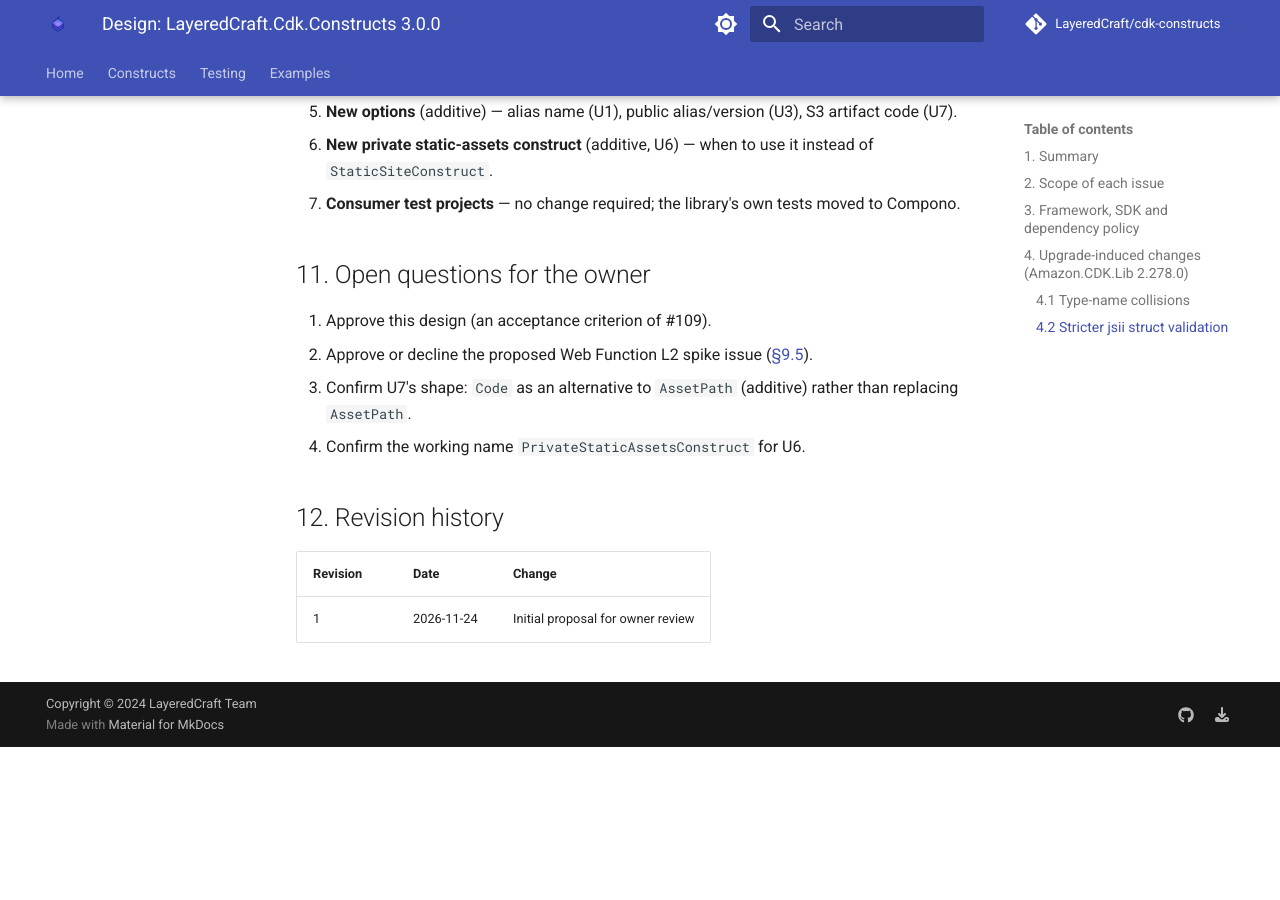
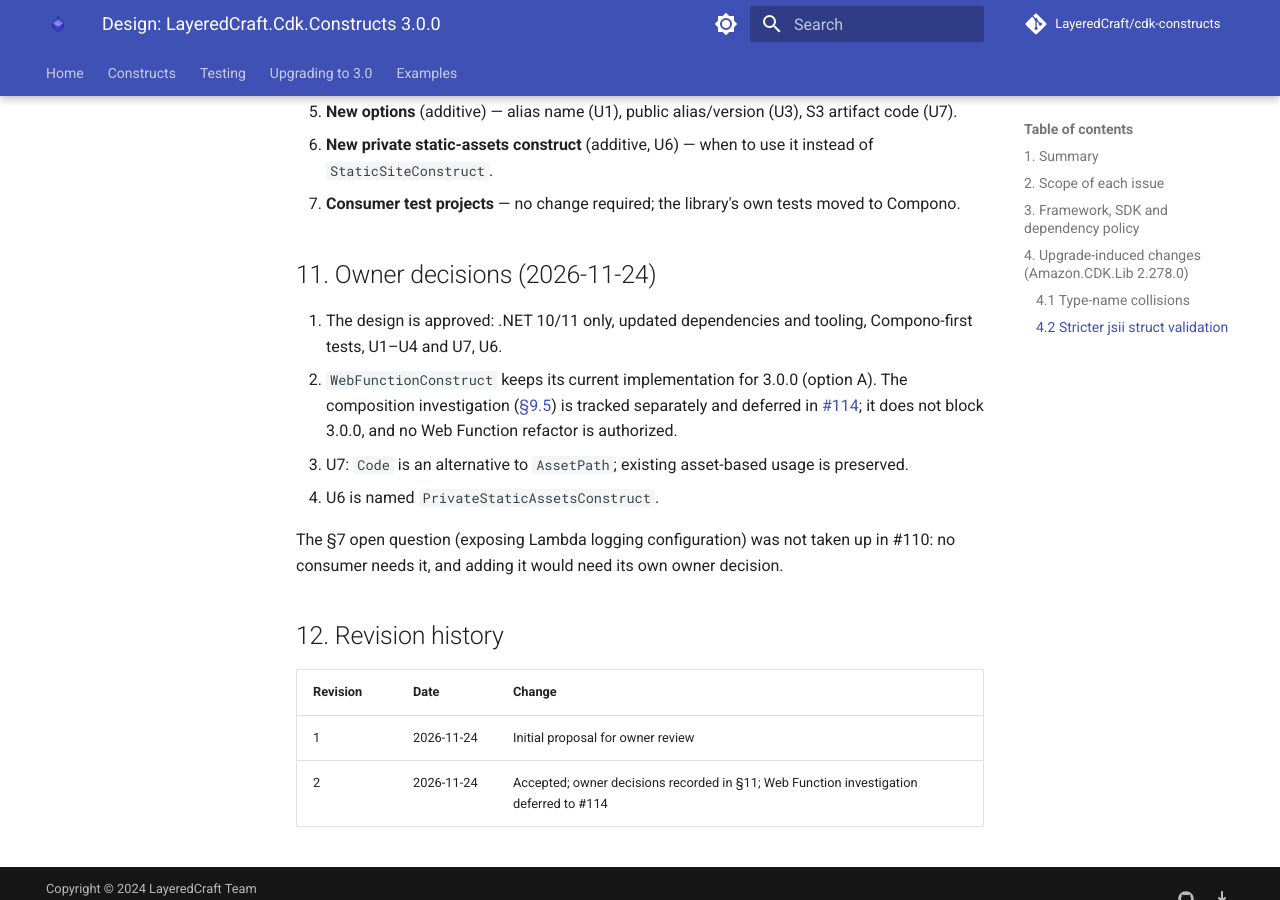
Before and after one commit to LayeredCraft/cdk-constructs, an MkDocs documentation site: the page built from docs/designs/v3-modernization.md, in a window 1280 px wide and 900 px high, scrolled down 9768 px. Built offline with MkDocs 1.6.1 and Material for MkDocs 9.7.7, drawn with Linux system fonts in a browser that asks for light colours; comment, search, counter and statistics services are not loaded; before the commit the page ends 10515 px from its top, so only the background shows below that; some of the changed text lies outside the part shown.

Commit message:
docs: 3.0 migration guide, design accepted (rev 2), Lambda docs and beads export
- docs/migration/v3.md: .NET 8/9 removal, CDK 2.278.0 floor and type-name
  collisions, alias-only permission default (U2) and scoped log policy (U4)
  with before/after template excerpts, new options (U1, U3, U7)
- design doc: Accepted rev 2 with the owner's 2026-11-24 decisions; Web
  Function investigation deferred to #114
- README, CLAUDE.md and mkdocs nav updated
- .beads/issues.jsonl export (cdkc-2lh.3 chain, #114 bead)

Refs #110

Co-Authored-By: Claude Opus 5.5 <noreply@anthropic.com>

```diff
--- a/docs/designs/v3-modernization.md
+++ b/docs/designs/v3-modernization.md
@@ -2,7 +2,7 @@
 
 | | |
 |---|---|
-| **Status** | **Proposed** (revision 1, 2026-11-24), awaiting owner review. Approval of this document is an acceptance criterion of [#109](https://github.com/LayeredCraft/cdk-constructs/issues/109); it does not authorize [#110](https://github.com/LayeredCraft/cdk-constructs/issues/110), [#111](https://github.com/LayeredCraft/cdk-constructs/issues/111) or [#112](https://github.com/LayeredCraft/cdk-constructs/issues/112). |
+| **Status** | **Accepted** (revision 2, 2026-11-24). The owner approved the design on 2026-11-24 ([#109 comment](https://github.com/LayeredCraft/cdk-constructs/issues/109#issuecomment-7131032469)) and authorized [#110](https://github.com/LayeredCraft/cdk-constructs/issues/110) and [#111](https://github.com/LayeredCraft/cdk-constructs/issues/111). [#112](https://github.com/LayeredCraft/cdk-constructs/issues/112) and the stable release remain owner-gated. |
 | **Milestone** | [v3.0.0](https://github.com/LayeredCraft/cdk-constructs/milestone/1), epic [#108](https://github.com/LayeredCraft/cdk-constructs/issues/108) |
 | **Authority** | This document is the design record for 3.0.0. No standalone ADRs are written. |
 | **Target frameworks** | `net10.0`, `net11.0` |
@@ -279,16 +279,23 @@ on this construct):
    `StaticSiteConstruct`.
 7. **Consumer test projects** — no change required; the library's own tests moved to Compono.
 
-## 11. Open questions for the owner
+## 11. Owner decisions (2026-11-24)
 
-1. Approve this design (an acceptance criterion of #109).
-2. Approve or decline the proposed Web Function L2 spike issue ([§9.5](#95-recommendation)).
-3. Confirm U7's shape: `Code` as an alternative to `AssetPath` (additive) rather than replacing
-   `AssetPath`.
-4. Confirm the working name `PrivateStaticAssetsConstruct` for U6.
+1. The design is approved: .NET 10/11 only, updated dependencies and tooling, Compono-first tests,
+   U1–U4 and U7, U6.
+2. `WebFunctionConstruct` keeps its current implementation for 3.0.0 (option A). The composition
+   investigation ([§9.5](#95-recommendation)) is tracked separately and deferred in
+   [#114](https://github.com/LayeredCraft/cdk-constructs/issues/114); it does not block 3.0.0, and no
+   Web Function refactor is authorized.
+3. U7: `Code` is an alternative to `AssetPath`; existing asset-based usage is preserved.
+4. U6 is named `PrivateStaticAssetsConstruct`.
+
+The §7 open question (exposing Lambda logging configuration) was not taken up in #110: no consumer
+needs it, and adding it would need its own owner decision.
 
 ## 12. Revision history
 
 | Revision | Date | Change |
 |---|---|---|
 | 1 | 2026-11-24 | Initial proposal for owner review |
+| 2 | 2026-11-24 | Accepted; owner decisions recorded in §11; Web Function investigation deferred to #114 |
--- a/mkdocs.yml
+++ b/mkdocs.yml
@@ -112,6 +112,7 @@ nav:
     - Cognito User Pool: constructs/cognito-user-pool.md
     - Web Function: constructs/web-function.md
   - Testing: testing/index.md
+  - Upgrading to 3.0: migration/v3.md
   - Examples:
     - Overview: examples/index.md
     - Web Function Workloads: examples/web-functions.md
```
Also changed, not shown: CLAUDE.md (+7 -6 lines), README.md (+1 -0 lines), docs/migration/v3.md (added, +125 -0 lines), 1 other file.
